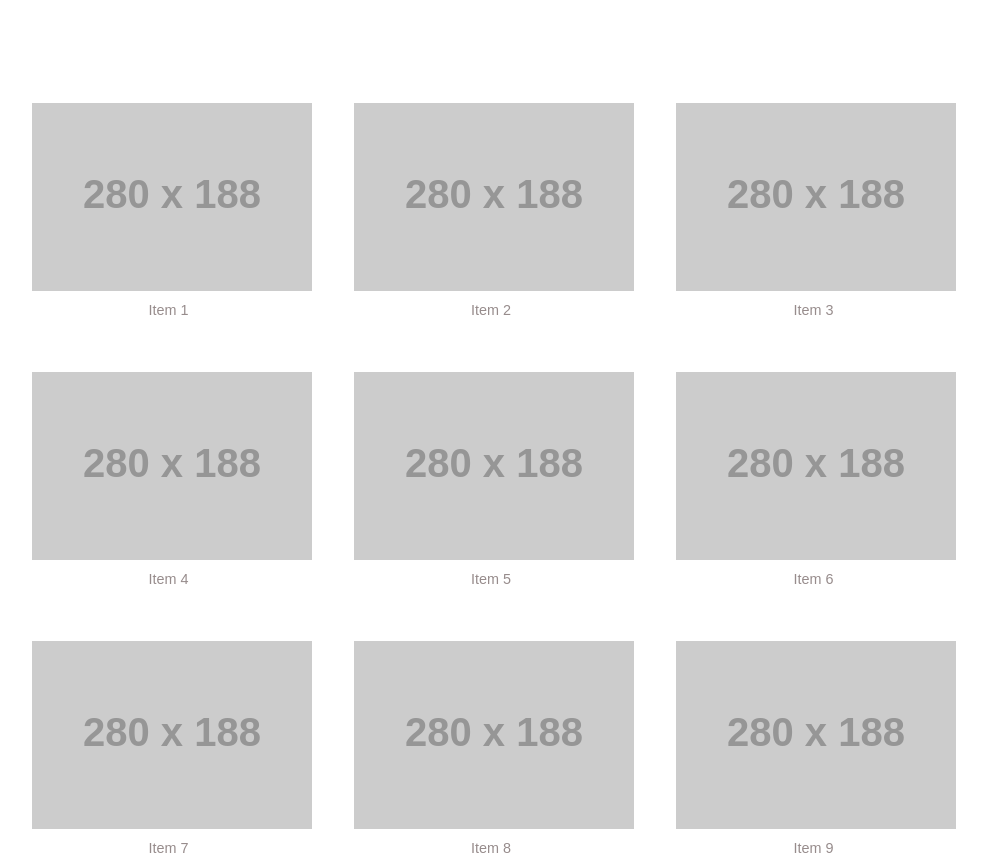
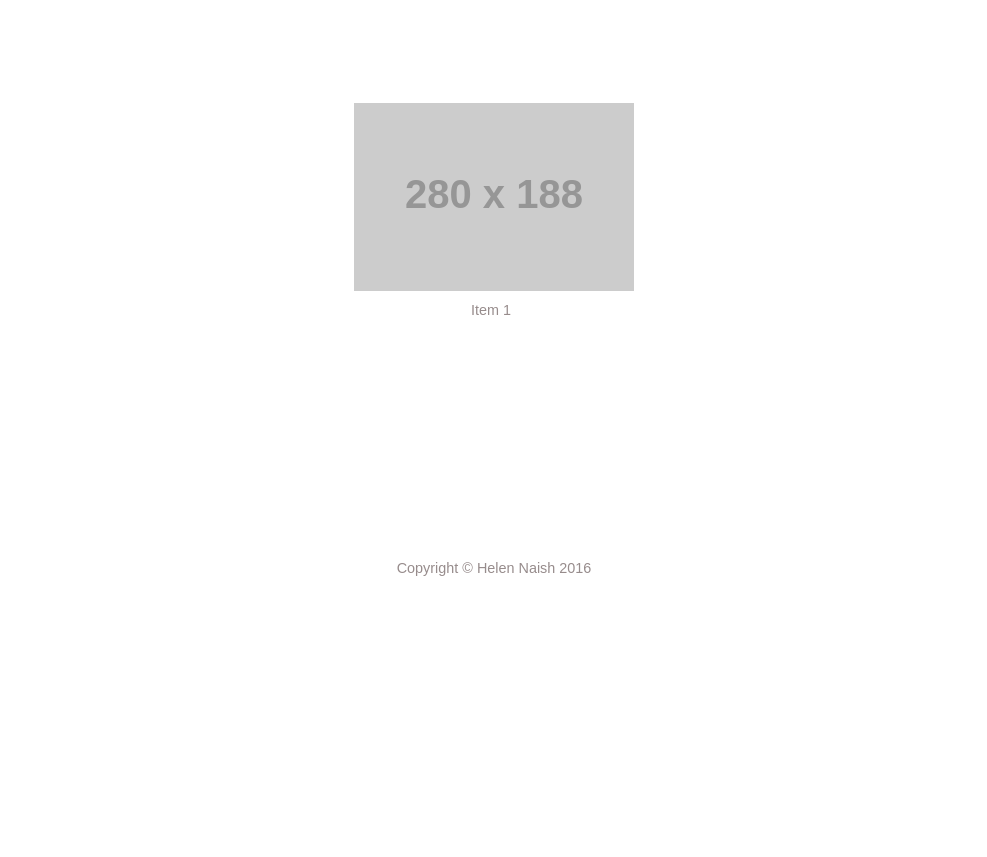
Before and after one commit to MartinNaish/helen_artwork, a plain HTML site: page index.html in a window 1280 px wide. Shown: the part 195-1052 px from the top of the page, without its empty margins (146-1133 px from the left). After the commit the page ends 800 px from the top, so only its background shows below. Drawn offline with nearby package versions, Linux system fonts and the light colour scheme; placeholder pictures from the web are drawn by us; a web font is replaced by a local one.

Commit message:
Detail page plus footer and CSS tweaks

```diff
--- a/main.css
+++ b/css/main.css
@@ -2,6 +2,7 @@
 body, html {
     margin: 0;
     padding: 0;
+    height: calc(100% - 3em);
 }
 body {
     background: #fff;
@@ -9,25 +10,26 @@ body {
     font-family: sans-serif;
     line-height: 1;
     padding-top: 30px;
+    height: calc(100% - 3em);
 }
-.header {
+header {
     text-align: center;
     z-index: 99;
     padding: 20px;
 }
-.header a {
+header a {
     color: #978c8c;
     text-decoration: none;
 }
-.header h1, .header h3 {
+header h1, header h3 {
     font-family: Kavivanar, cursive;
 }
-.header h1 {
+header h1 {
     margin-bottom: 10px;
     color: #6d6666;
     font-size: 4em;
 }
-.header h3 {
+header h3 {
     margin-top: 0;
     font-size: 1.5em;
 }
@@ -36,7 +38,13 @@ body {
     position: relative;
     text-align: center;
     z-index: 10;
-    padding: 60px 32px 0;
+    padding: 60px 32px 3em;
+    height: auto;
+    min-height: calc(100% - 200px - 3em);
+}
+.content a {
+    color: #978c8c;
+    text-decoration: none;
 }
 .item {
     display: inline-block;
@@ -81,3 +89,28 @@ body {
 .item .title span {
     font-size: .9em;
 }
+.detail_item .detail_title {
+    margin-bottom: 8px;
+}
+.detail_item .img_holder {
+    margin-bottom: 8px;
+    overflow: hidden;
+    border-color: #FFF;
+    border-style: solid;
+    border-width: 1px;
+    padding: 2px;
+}
+.detail_item .detail_text {
+    max-width: 680px;
+    margin-left: auto;
+    margin-right: auto;
+    margin-bottom: 3em;
+}
+footer {
+    clear: both;
+    position: relative;
+    height: 3em;
+    margin-top: -3em;
+    text-align: center;
+    font-size: .9em;
+}
--- a/index.html
+++ b/index.html
@@ -3,77 +3,30 @@
 <head>
     <meta content='text/html; charset=utf-8' http-equiv='Content-Type'>
     <title>Helen Naish</title>
-    <link href="main.css" rel="stylesheet" type="text/css">
+    <link href="css/main.css" rel="stylesheet" type="text/css">
     <script src="https://ajax.googleapis.com/ajax/libs/jquery/3.1.1/jquery.min.js">
     </script>
 </head>
 <body>
-    <div class="header">
+    <header>
         <a href="http://helennaish.co.uk">
         <h1>Helen Naish</h1></a>
         <h3>Illustrator</h3>
+    </header>
+    <div class="content">
+        <a href="detail/Item-1">
+            <div class="item">
+                <div class="img_holder">
+                    <img alt="Placeholder image" src="http://placehold.it/280x188?text=Item+1">
+                </div>
+                <div class="title">
+                    <span>Item 1</span>
+                </div>
+            </div>
+        </a>
     </div>
-    <div class="content">
-        <div class="item">
-            <div class="img_holder"><img alt="Placeholder image" src="http://placehold.it/280x188"></div>
-            <div class="title">
-                <span>Item 1</span>
-            </div>
-        </div>
-        <div class="item">
-            <div class="img_holder"><img alt="Placeholder image" src="http://placehold.it/280x188"></div>
-            <div class="title">
-                <span>Item 2</span>
-            </div>
-        </div>
-        <div class="item">
-            <div class="img_holder"><img alt="Placeholder image" src="http://placehold.it/280x188"></div>
-            <div class="title">
-                <span>Item 3</span>
-            </div>
-        </div>
-        <div class="item">
-            <div class="img_holder"><img alt="Placeholder image" src="http://placehold.it/280x188"></div>
-            <div class="title">
-                <span>Item 4</span>
-            </div>
-        </div>
-        <div class="item">
-            <div class="img_holder"><img alt="Placeholder image" src="http://placehold.it/280x188"></div>
-            <div class="title">
-                <span>Item 5</span>
-            </div>
-        </div>
-        <div class="item">
-            <div class="img_holder"><img alt="Placeholder image" src="http://placehold.it/280x188"></div>
-            <div class="title">
-                <span>Item 6</span>
-            </div>
-        </div>
-        <div class="item">
-            <div class="img_holder"><img alt="Placeholder image" src="http://placehold.it/280x188"></div>
-            <div class="title">
-                <span>Item 7</span>
-            </div>
-        </div>
-        <div class="item">
-            <div class="img_holder"><img alt="Placeholder image" src="http://placehold.it/280x188"></div>
-            <div class="title">
-                <span>Item 8</span>
-            </div>
-        </div>
-        <div class="item">
-            <div class="img_holder"><img alt="Placeholder image" src="http://placehold.it/280x188"></div>
-            <div class="title">
-                <span>Item 9</span>
-            </div>
-        </div>
-        <div class="item">
-            <div class="img_holder"><img alt="Placeholder image" src="http://placehold.it/280x188"></div>
-            <div class="title">
-                <span>Item 10</span>
-            </div>
-        </div>
-    </div>
+    <footer>
+        Copyright &copy; Helen Naish 2016
+    </footer>
 </body>
 </html>
```
Also changed, not shown: 1 other file.
